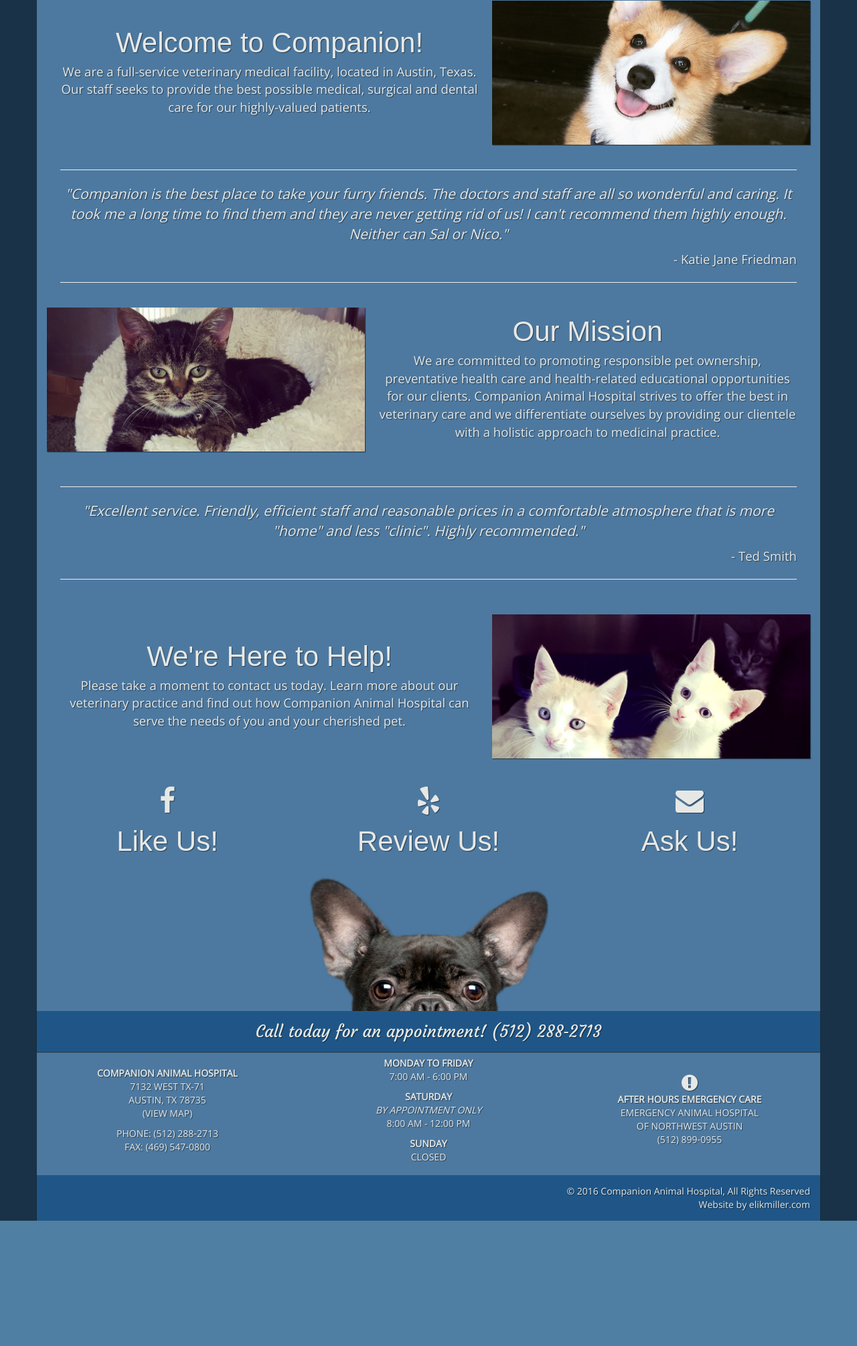
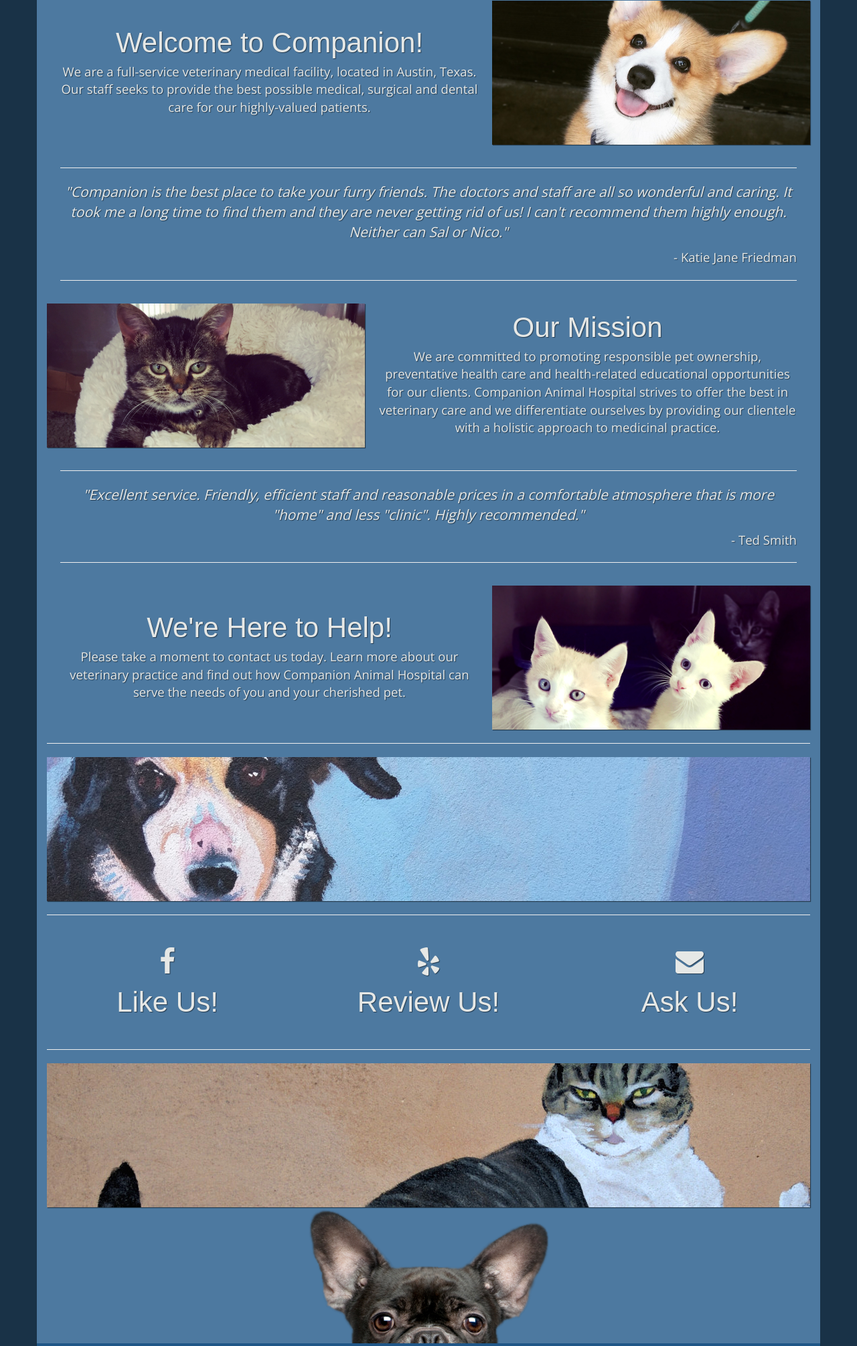
Before and after one commit to elikmiller/companionahoakhill, a Flask app: page / in a window 1280 px wide. Shown: the part 448-2457 px from the top of the page at 67% size. Before the commit the page ends 2270 px from the top, so only its background shows below. Run offline with Flask 2, Linux system fonts and the light colour scheme; some libraries are stand-ins or nearby versions; some web fonts are replaced.

Commit message:
hotfixes

```diff
--- a/static/css/base.css
+++ b/static/css/base.css
@@ -150,6 +150,7 @@ a:focus {
 
 	.row.no-gutters {
 		flex-direction: column;
+		min-height: 0px;
 	}
 
 	#navbar {
@@ -197,6 +198,7 @@ a:focus {
 @media(min-width:768px) {
 	.row.no-gutters {
 		flex-direction: row;
+		min-height: 215px;
 	}
 
 	#banner #banner-header {
@@ -249,7 +251,6 @@ a:focus {
 	align-items: center;
 	margin-top: 1em;
 	margin-bottom: 1em;
-	min-height: 215px;
 }
 
 .row.no-gutters > [class^="col-"],
--- a/templates/home.html
+++ b/templates/home.html
@@ -34,7 +34,7 @@ Home
 		<img class="img-responsive center-block shadow" src="static/img/cropped/puppy.jpg">
 	</div>
 </div>
-<div class="row no-gutters">
+<div class="row">
 	<div class="col-xs-12">
 		<div class="content-text">
 			<hr>
@@ -59,7 +59,7 @@ Home
 		</div>
 	</div>
 </div>
-<div class="row no-gutters">
+<div class="row">
 	<div class="col-xs-12">
 		<div class="content-text">
 			<hr>
@@ -84,6 +84,13 @@ Home
 		<img class="img-responsive center-block shadow" src="static/img/cropped/cats.jpg">
 	</div>
 </div>
+<hr class="hidden-xs">
+<div class="row">
+  <div class="hidden-xs col-sm-12">
+    <img class="img-responsive center-block shadow" src="static/img/cropped/wide_dog_mural.jpg">
+  </div>
+</div>
+<hr class="hidden-xs">
 <div class="row">
 	<div class="col-xs-4">
 		<div id="facebook" class="social">
@@ -110,4 +117,10 @@ Home
 		</div>
 	</div>
 </div>
+<hr class="hidden-xs">
+<div class="row">
+  <div class="hidden-xs col-sm-12">
+    <img class="img-responsive center-block shadow" src="static/img/cropped/wide_dog_mural_2.jpg">
+  </div>
+</div>
 {% endblock %}
--- a/templates/our_staff.html
+++ b/templates/our_staff.html
@@ -55,7 +55,7 @@
 </div>
 <hr class="hidden-xs">
 <div class="row no-gutters">
-  <div class="col-xs-12 col-sm-7">
+  <div class="col-xs-12 col-sm-5">
     <img class="img-responsive center-block shadow" src="static/img/cropped/carpenter.jpg">
   </div>
   <div class="col-xs-12 col-sm-7">
```
Also changed, not shown: static/img/cropped/wide_dog_mural_2.jpg.
